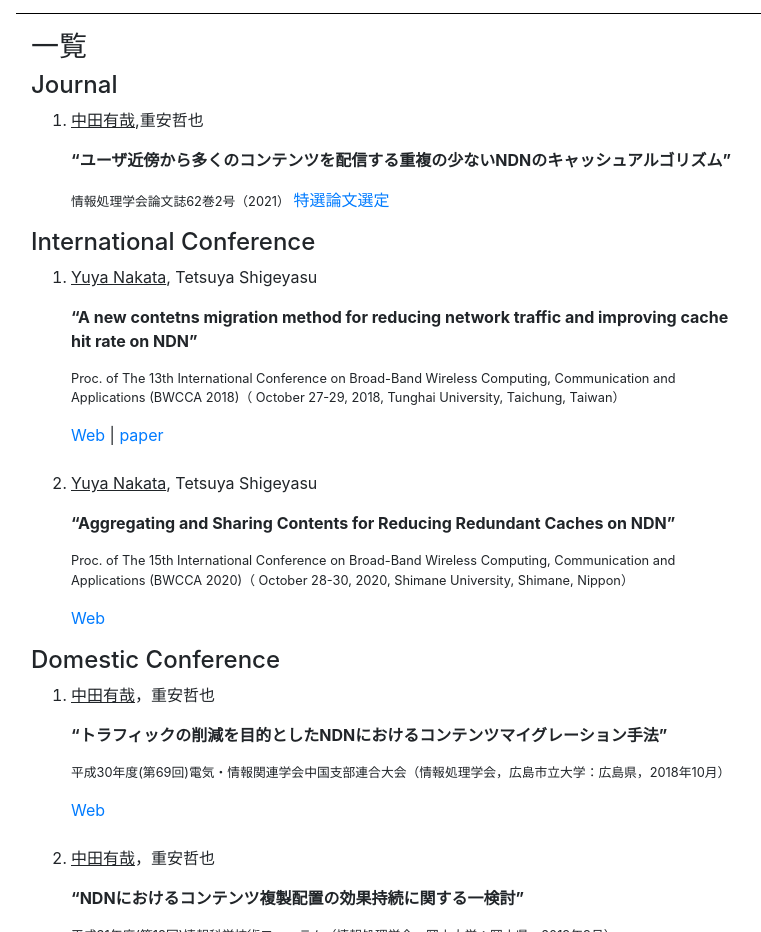
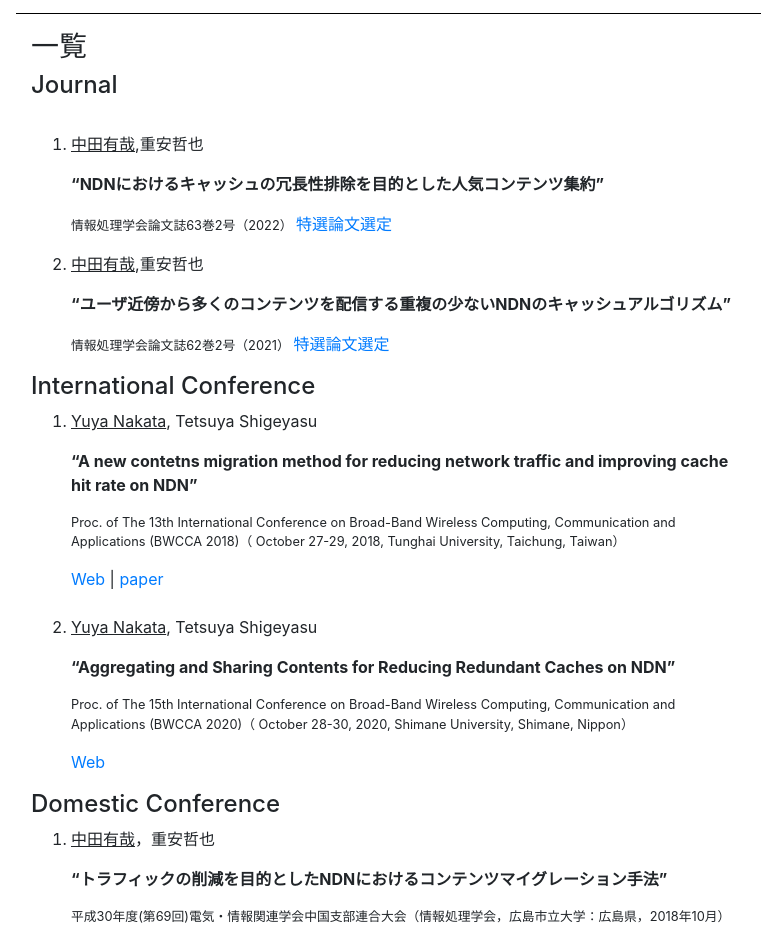
Before and after one commit to Yuya-Nakata/Mypage, a website with bundled scripts: page index.html in a window 1280 px wide. Shown: the part 3900-4832 px from the top of the page, without its empty margins (69-830 px from the left). Built offline with nearby package versions, Linux system fonts and the light colour scheme.

Commit message:
Update index.html

```diff
--- a/index.html
+++ b/index.html
@@ -242,6 +242,20 @@
             <h3>一覧</h3>
           <h4>Journal</h4>
             <ol>
+              　<li>
+                    <p class="Big">
+                            <ins>中田有哉</ins>,重安哲也</p>
+                    <p class="Big">
+                        <b>“NDNにおけるキャッシュの冗長性排除を目的とした人気コンテンツ集約”</b>
+                    </p>
+                    <p class="small">
+                     情報処理学会論文誌63巻2号（2022）
+                      <font size="3" color="#ff0000">
+                      <a href="https://www.ipsj.or.jp/award/ssp_award.html">特選論文選定</a>
+                      </font>
+                  　</p>
+                </li>
+
                 <li>
                     <p class="Big">
                             <ins>中田有哉</ins>,重安哲也</p>
```
